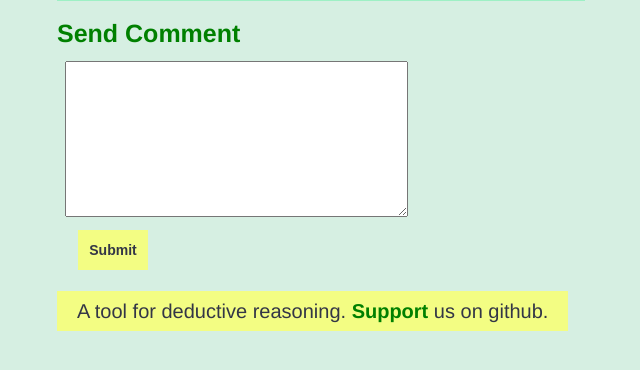
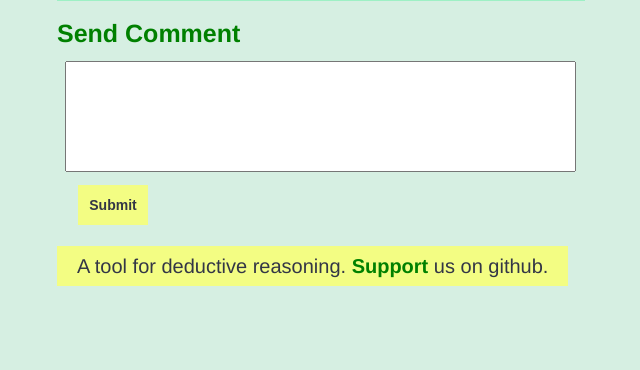
Before and after one commit to lyk2018-python/deductive-reasoning, a Django app: template deductivereasoning/templates/proposition_detail.html in a window 1280 px wide. Shown: the part 290-660 px from the top of the page, without its empty margins (143-783 px from the left). Run offline with Django 3.2, Linux system fonts and the light colour scheme; the template is opened without the code that fills it, so the values that code supplies are empty; the visitor is signed in with stand-in values (Sample User, id 1).

Commit message:
Resize comment textarea

```diff
--- a/deductivereasoning/templates/proposition_detail.html
+++ b/deductivereasoning/templates/proposition_detail.html
@@ -29,7 +29,7 @@
     <h3>Send Comment</h3>
     <div class="argument">
       {% if user.is_authenticated %}
-        <textarea name="text" cols="40" rows="10" required id="id_text"></textarea>
+        <textarea name="text" cols="61" rows="7" style="resize: none;" required id="id_text"></textarea>
         </br>
         <button  class="btnSubmit" type="submit"> Submit </button>
       {% else %}
```
